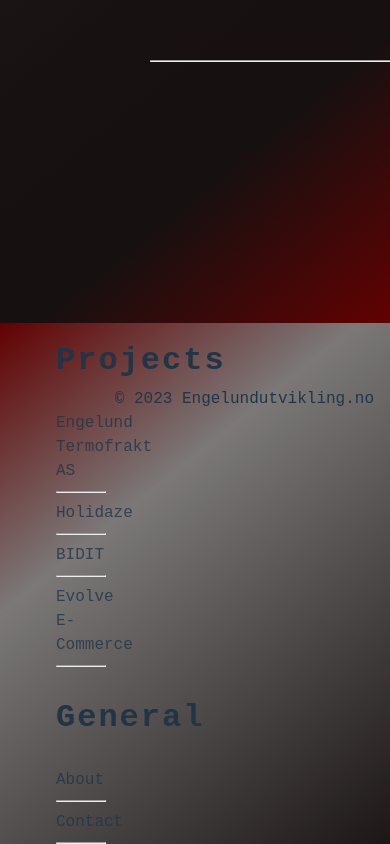
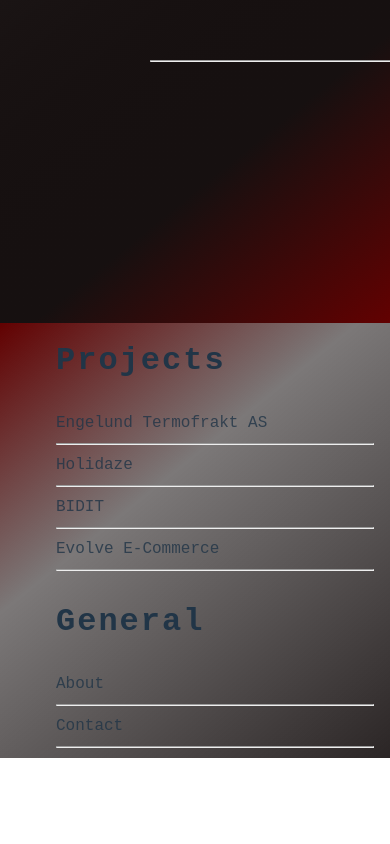
Before and after one commit to JoranEngelund/JoranEngelund.github.io, a React (Vite) app: page / in a window 390 px wide. Shown: the part 521-1365 px from the top of the page. After the commit the page ends 1279 px from the top, so only its background shows below. Built offline with nearby package versions, Linux system fonts and the light colour scheme; the HTML template or start-up script is replaced by a standard one.

Commit message:
added responsivness

```diff
--- a/src/components/Home/Projects/projectList/styled.jsx
+++ b/src/components/Home/Projects/projectList/styled.jsx
@@ -43,6 +43,10 @@
   width: calc(28% - 10px);
   height: 28rem;
   margin-right: 2rem;
+
+  @media (max-width: 940px) {
+    width: 100%;
+  }
 `;
 
 export const ProjectHeading = styled.h2`
--- a/src/components/Layout/index.jsx
+++ b/src/components/Layout/index.jsx
@@ -7,7 +7,6 @@
       <main>
         <Outlet />
       </main>
-      <s.Footer>© 2023 Engelundutvikling.no</s.Footer>
     </>
   );
 };
```
